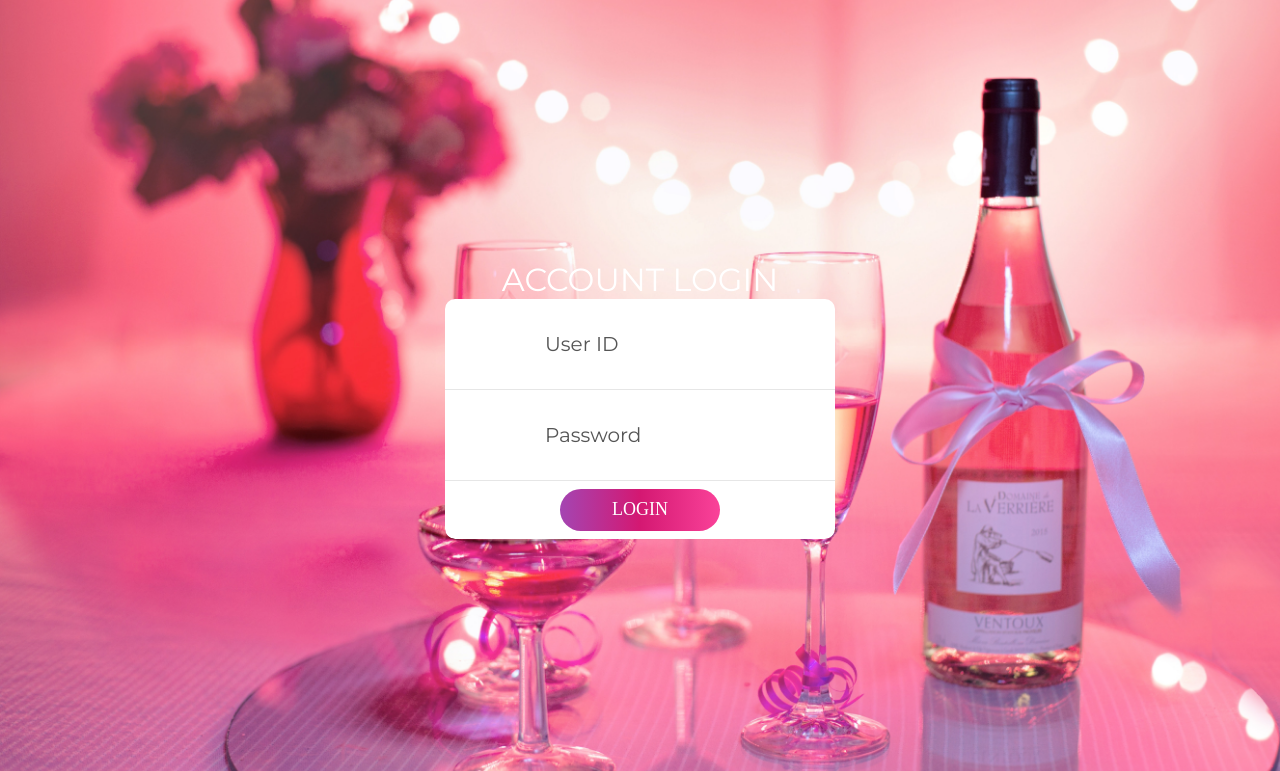
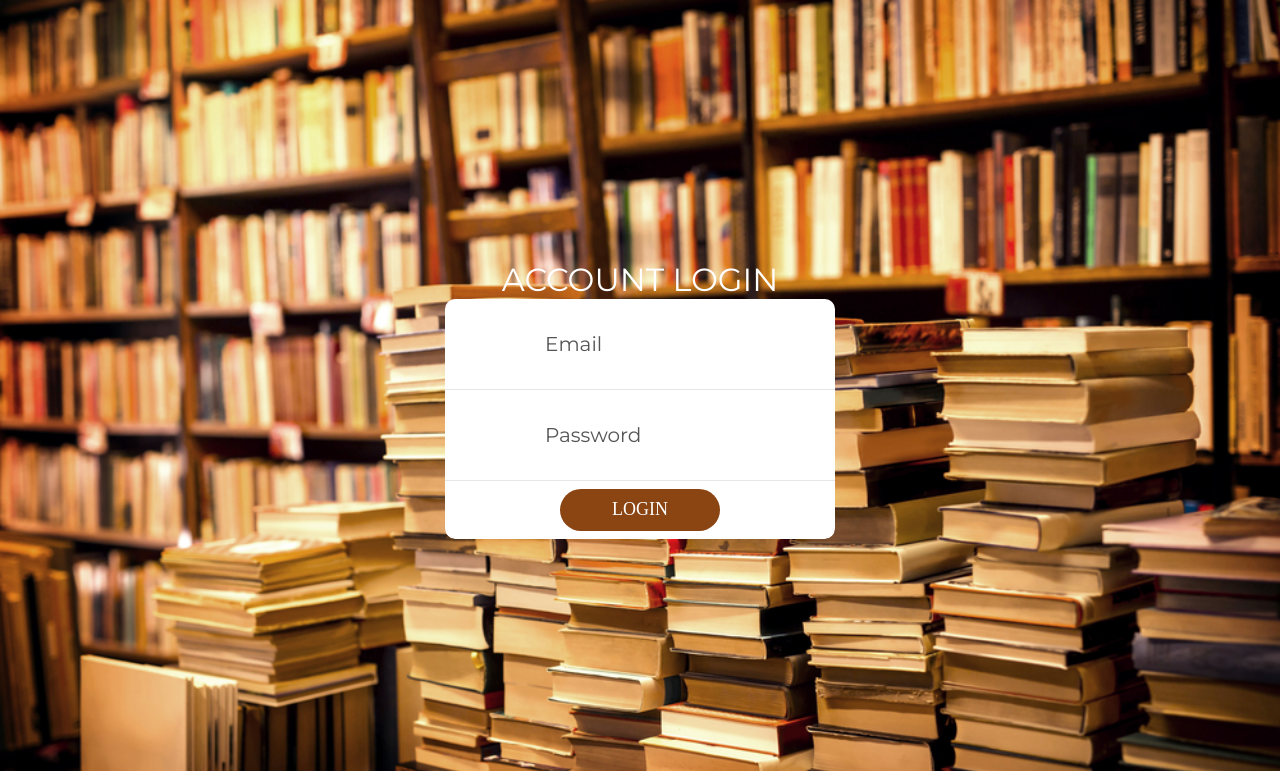
Before and after one commit to yasa83/BookSNS, a PHP site: page /signin.php in a window 1280 px wide. Shown: the top 771 px of the page. Run offline with PHP 8.4, Linux system fonts and the light colour scheme.

Commit message:
サインイン機能実装完了

```diff
--- a/assets/css/signin.css
+++ b/assets/css/signin.css
@@ -381,11 +381,12 @@ padding-bottom: 8px;
   height: 42px;
   border-radius: 21px;
 
-  background: #d41872;
+  background-color: saddlebrown;
+  /*background: #d41872;
   background: -webkit-linear-gradient(left, #a445b2, #d41872, #fa4299);
   background: -o-linear-gradient(left, #a445b2, #d41872, #fa4299);
   background: -moz-linear-gradient(left, #a445b2, #d41872, #fa4299);
-  background: linear-gradient(left, #a445b2, #d41872, #fa4299);
+  background: linear-gradient(left, #a445b2, #d41872, #fa4299);*/
   position: relative;
   z-index: 1;
 
@@ -415,7 +416,7 @@ padding-bottom: 8px;
 }
 
 .login100-form-btn:hover {
-  background-color: transparent;
+  background-color: saddlebrown;
 }
 
 .login100-form-btn:hover:before {
--- a/signin.php
+++ b/signin.php
@@ -5,12 +5,12 @@ session_start();
 $errors = [];
 
 if(!empty($_POST)){
-    $id = $_POST['id'];
+    $email = $_POST['email'];
     $password = $_POST['password'];
 
-    if($id !='' && $password !=''){
-        $sql = 'SELECT * FROM `users` WHERE `users_id`=?';
-        $data = [$id];
+    if($email !='' && $password !=''){
+        $sql = 'SELECT * FROM `users` WHERE `email`=?';
+        $data = [$email];
         $stmt = $dbh->prepare($sql);
         $stmt->execute($data);
         $record = $stmt->fetch(PDO::FETCH_ASSOC);
@@ -18,7 +18,7 @@ if(!empty($_POST)){
         	$errors['signin'] = 'failed';
         }
         if(password_verify($password,$record['password'])){
-        	$_SESSION['id'] = $record['id'];
+        	$_SESSION['email'] = $record['email'];
         	header("Location: home.php");
         	exit();
         }else{
@@ -32,16 +32,14 @@ if(!empty($_POST)){
 <!DOCTYPE html>
 <html lang="ja">
 <head>
-    <title>Present Box</title>
+    <title>BookSNS</title>
     <meta charset="UTF-8">
     <meta name="viewport" content="width=device-width, initial-scale=1">
     <link rel="icon" type="images/favicon.png" href="assets/images/favicon.png">
-<link rel="stylesheet" type="text/css" href="assets/css/signin.css">
-<link rel="stylesheet" media="(max-width: 640px)" href="assets/css/mobile.css">
-
-
+    <link rel="stylesheet" type="text/css" href="assets/css/signin.css">
+    <link rel="stylesheet" media="(max-width: 640px)" href="assets/css/mobile.css">
 </head>
-<body background="assets/images/alcohl.jpg">
+<body background="assets/images/bookshelf.jpg">
     <div class="limiter">
         <div class="container-login100" style="">
             <div class="wrap-login100 p-t-30 p-b-50">
@@ -50,13 +48,13 @@ if(!empty($_POST)){
                 </span>
                 <form class="login100-form validate-form p-b-33 p-t-5" method="POST" action="signin.php">
                     <?php if(isset($errors['signin']) && $errors['signin'] == 'blank'): ?>
-                        <p style="margin:30px 5px 5px 80px; color: red;">enter id and password correctly</p>
+                        <p style="margin:30px 5px 5px 80px; color: red;">enter Email and password correctly</p>
                     <?php endif; ?>
                     <?php if(isset($errors['signin']) && $errors['signin'] == 'failed'): ?>
                         <p style="margin:30px 5px 5px 80px; color: red;">failed Login</p>
                     <?php endif; ?>
-                    <div class="wrap-input100 validate-input" data-validate = "Enter username">
-                        <input class="input100" type="text" name="id" placeholder="User ID">
+                    <div class="wrap-input100 validate-input" data-validate = "Enter Email">
+                        <input class="input100" type="text" name="email" placeholder="Email">
                         <span class="focus-input100" data-placeholder="&#xe82a;"></span>
                     </div>
                     <div class="wrap-input100 validate-input" data-validate="Enter password">
```
